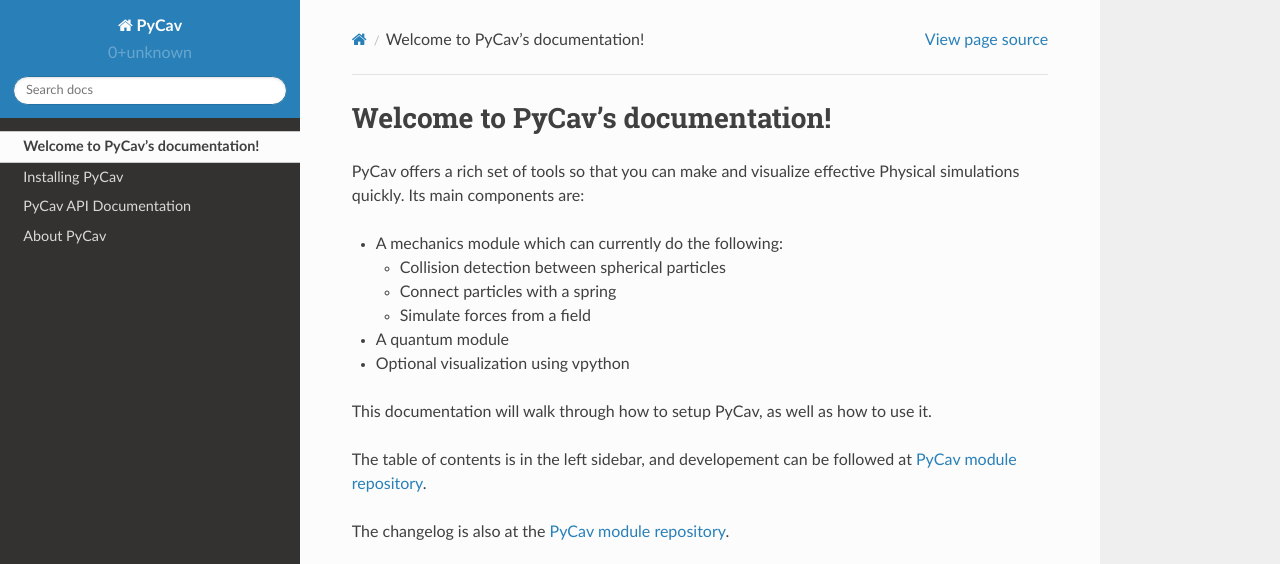
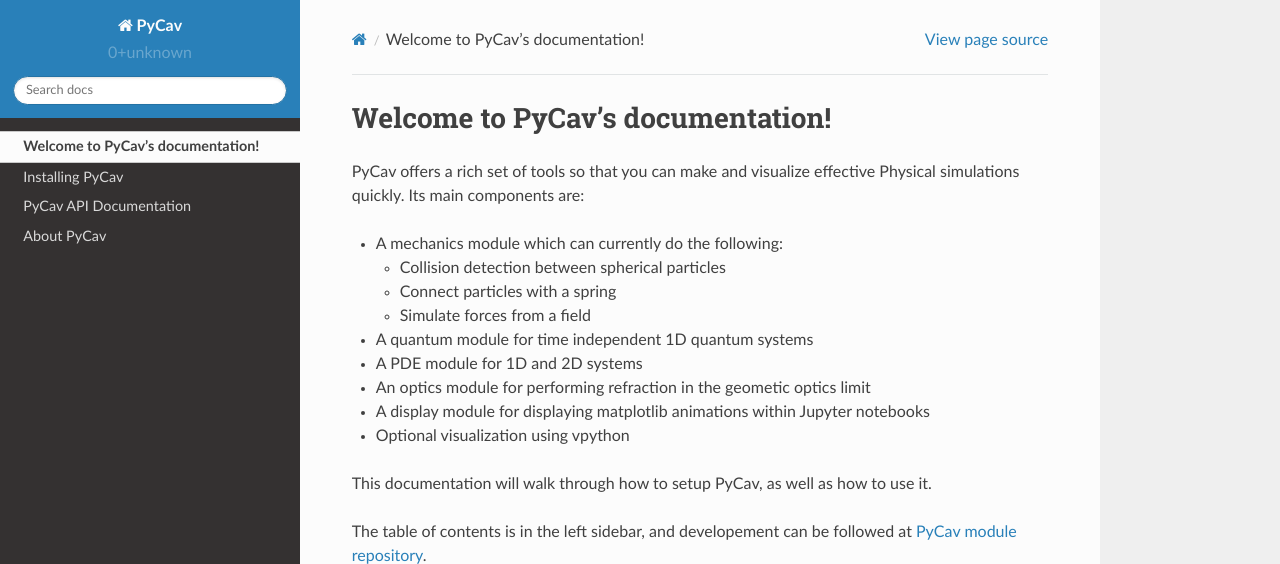
Before and after one commit to PyCav/PyCav-Library, a Sphinx documentation site: the page built from docs/source/index.rst, in a window 1280 px wide and 929 px high, cut to the strip 0-564 px from the top of the window. Built offline with Sphinx 7.4.7 and the Read the Docs theme 2.0.0, drawn with Linux system fonts in a browser that asks for light colours; pages that are not in the unit, such as notebooks, are missing from menus.

Commit message:
updated index

```diff
--- a/docs/source/index.rst
+++ b/docs/source/index.rst
@@ -16,7 +16,13 @@
 
   * Simulate forces from a field
 
-* A quantum module
+* A quantum module for time independent 1D quantum systems
+
+* A PDE module for 1D and 2D systems
+
+* An optics module for performing refraction in the geometic optics limit
+
+* A display module for displaying matplotlib animations within Jupyter notebooks
 
 * Optional visualization using vpython
 
```
